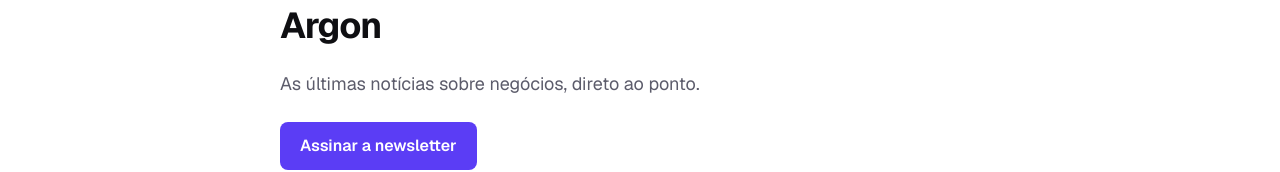
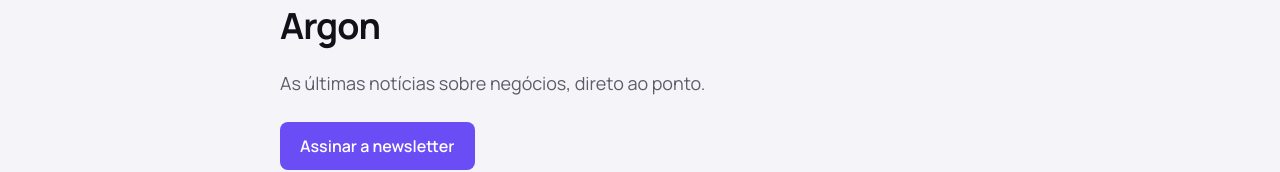
Before and after one commit to argon-hq/site, a Next.js app in the folder apps/web/: page / in a window 1280 px wide. Shown: the part 163-335 px from the top of the page. Built offline with nearby package versions, Linux system fonts and the light colour scheme; no server answers.

Commit message:
feat(web): adopt argon lilac palette, Manrope and subtle radius tokens

```diff
--- a/apps/web/src/app/globals.css
+++ b/apps/web/src/app/globals.css
@@ -9,13 +9,15 @@
 :root {
   color-scheme: light dark;
 
-  --background: light-dark(#ffffff, #0b0b0f);
-  --surface: light-dark(#fafafa, #141419);
-  --foreground: light-dark(#0f0f12, #f2f2f5);
-  --muted: light-dark(#5c5c6b, #9b9ba8);
-  --border: light-dark(#e4e4e9, #26262e);
-  --accent: light-dark(#5b3df5, #8b74ff);
-  --accent-foreground: light-dark(#ffffff, #0b0b0f);
+  /* Lilás do argônio (25/09/2026). The accent goes only on the symbol's dot,
+     buttons and accent rules, never on running text. */
+  --background: light-dark(#f5f4f8, #121019);
+  --surface: light-dark(#eae8f0, #1b1824);
+  --foreground: light-dark(#121019, #ecebf4);
+  --muted: light-dark(#5f5c6a, #9a97a6);
+  --border: light-dark(#dcd9e4, #2d2a38);
+  --accent: light-dark(#6a4df4, #8b74ff);
+  --accent-foreground: light-dark(#ffffff, #121019);
   --danger: light-dark(#c2323b, #ff6b72);
   --success: light-dark(#166534, #4ade80);
 }
@@ -39,12 +41,20 @@
   --color-danger: var(--danger);
   --color-success: var(--success);
 
-  --font-sans: var(--font-geist-sans);
+  --font-sans: var(--font-manrope);
   --font-mono: var(--font-geist-mono);
+
+  /* Subtle rounding (25/09/2026): rounded-ctl on buttons, fields and tags,
+     rounded-card on cards. */
+  --radius-ctl: 4px;
+  --radius-card: 6px;
 }
 
 body {
   background: var(--background);
   color: var(--foreground);
   font-family: var(--font-sans), ui-sans-serif, system-ui, sans-serif;
+  /* Chromium on Linux applies Manrope's hinting below ~14px and rounds the
+     advances until the spaces between words disappear. */
+  text-rendering: geometricPrecision;
 }
--- a/apps/web/src/app/layout.tsx
+++ b/apps/web/src/app/layout.tsx
@@ -1,5 +1,5 @@
 import type { Metadata } from "next";
-import { Geist, Geist_Mono } from "next/font/google";
+import { Geist_Mono, Manrope } from "next/font/google";
 import { NextIntlClientProvider } from "next-intl";
 import { getLocale, getTranslations } from "next-intl/server";
 import { EntryPathTracker } from "@/components/entry-path-tracker";
@@ -7,8 +7,10 @@ import { siteOrigin } from "@/lib/site";
 import { getUserTheme } from "@/theme/theme";
 import "./globals.css";
 
-const geistSans = Geist({
-  variable: "--font-geist-sans",
+// Manrope for headings and text, Geist Mono for labels, dates and edition
+// numbers. Both are variable fonts, so every weight comes in one file.
+const manrope = Manrope({
+  variable: "--font-manrope",
   subsets: ["latin"],
 });
 
@@ -51,7 +53,7 @@ export default async function RootLayout({ children }: LayoutProps<"/">) {
       lang={locale}
       // Ausente quando o tema e "system": ai o color-scheme segue o SO.
       data-theme={theme === "system" ? undefined : theme}
-      className={`${geistSans.variable} ${geistMono.variable} h-full antialiased`}
+      className={`${manrope.variable} ${geistMono.variable} h-full antialiased`}
     >
       <body className="flex min-h-full flex-col">
         <NextIntlClientProvider>
@@ -60,7 +62,7 @@ export default async function RootLayout({ children }: LayoutProps<"/">) {
               marks its landmark with id="main-content". */}
           <a
             href="#main-content"
-            className="sr-only focus:not-sr-only focus:fixed focus:left-4 focus:top-4 focus:z-50 focus:rounded-lg focus:bg-accent focus:px-4 focus:py-2 focus:text-sm focus:font-semibold focus:text-accent-foreground focus-visible:outline-2 focus-visible:outline-offset-2 focus-visible:outline-accent"
+            className="sr-only focus:not-sr-only focus:fixed focus:left-4 focus:top-4 focus:z-50 focus:rounded-ctl focus:bg-accent focus:px-4 focus:py-2 focus:text-sm focus:font-semibold focus:text-accent-foreground focus-visible:outline-2 focus-visible:outline-offset-2 focus-visible:outline-accent"
           >
             {t("skipToContent")}
           </a>
```
